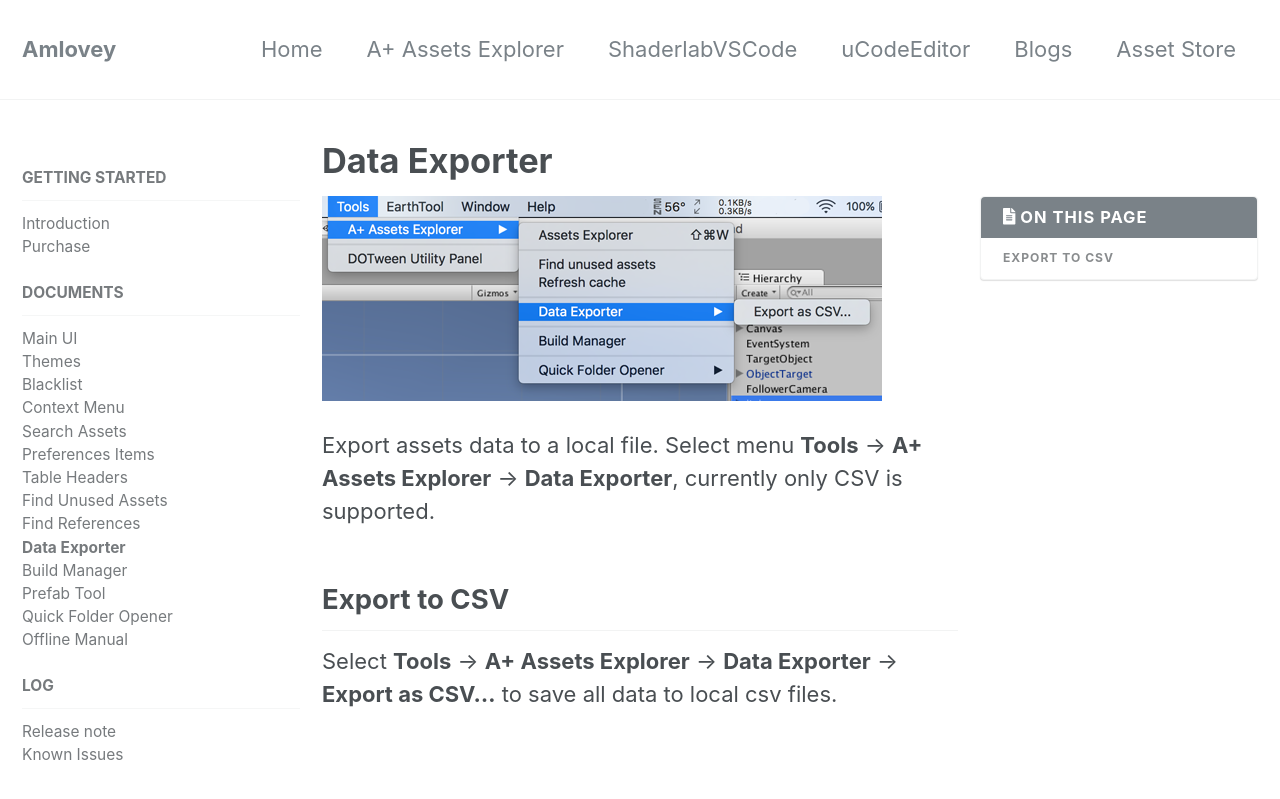
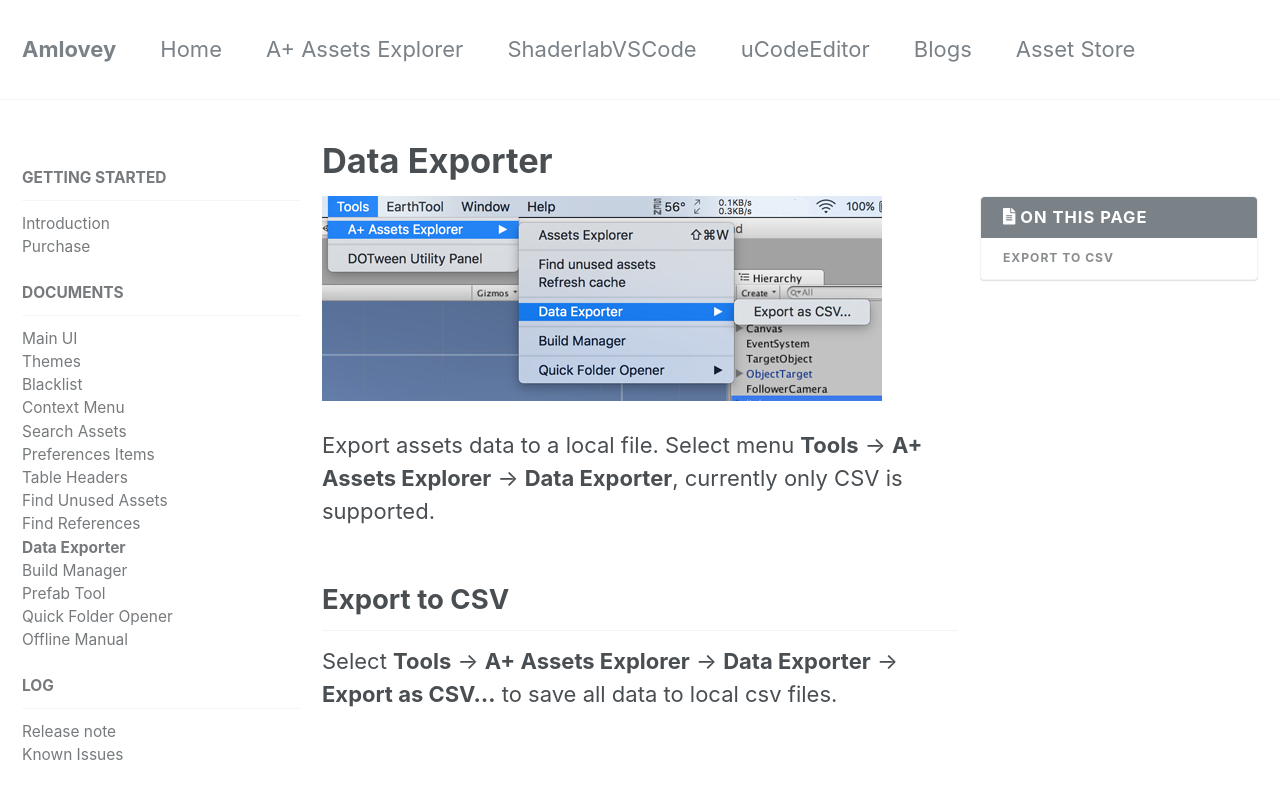
Before and after one commit to amloveyweb/amloveyweb.github.io, a Jekyll site: the page built from _pages/AssetsExplorer/data-exporter.md, in a window 1280 px wide and 900 px high. Shown: the top 799 px of the window. Built offline with Jekyll 4.4.1, drawn with Linux system fonts in a browser that asks for light colours; nearby versions of some CDN libraries.

Commit message:
fix navigation aglin

```diff
--- a/_sass/minimal-mistakes/_navigation.scss
+++ b/_sass/minimal-mistakes/_navigation.scss
@@ -210,8 +210,8 @@
   .visible-links {
     display: -webkit-box;
     display: flex;
-    -webkit-box-pack: end;
-    justify-content: flex-end;
+    -webkit-box-pack: start;
+    justify-content: flex-start;
     -webkit-box-flex: 1;
     flex: 1;
     overflow: hidden;
```
